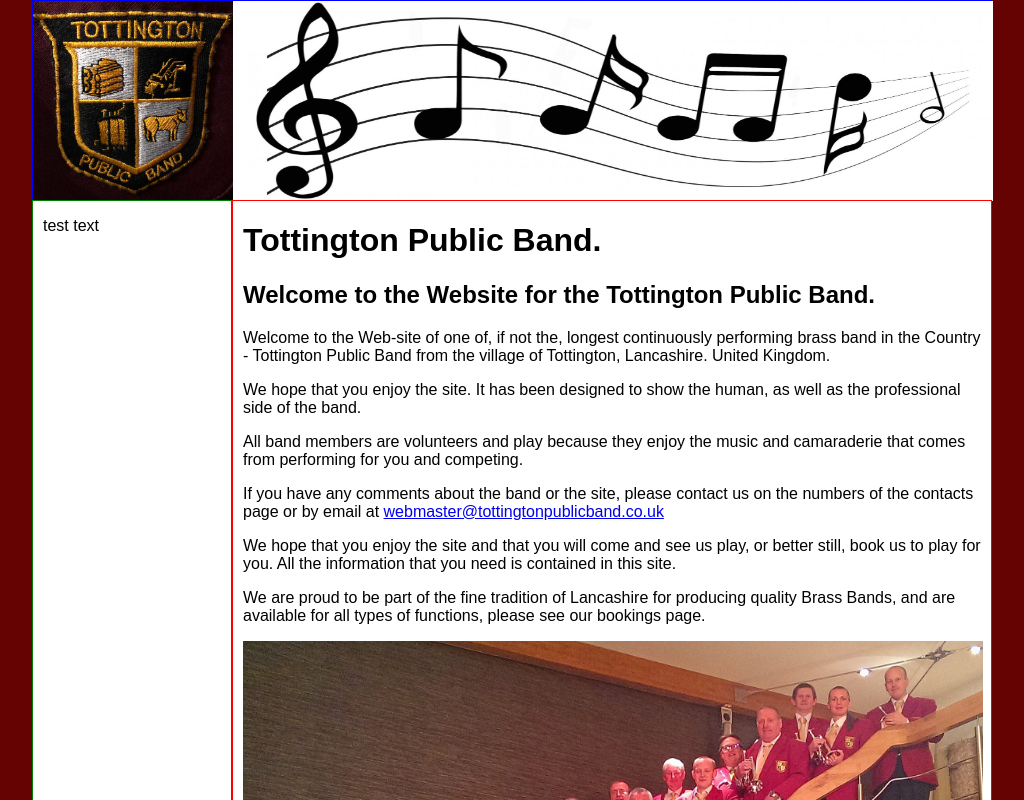
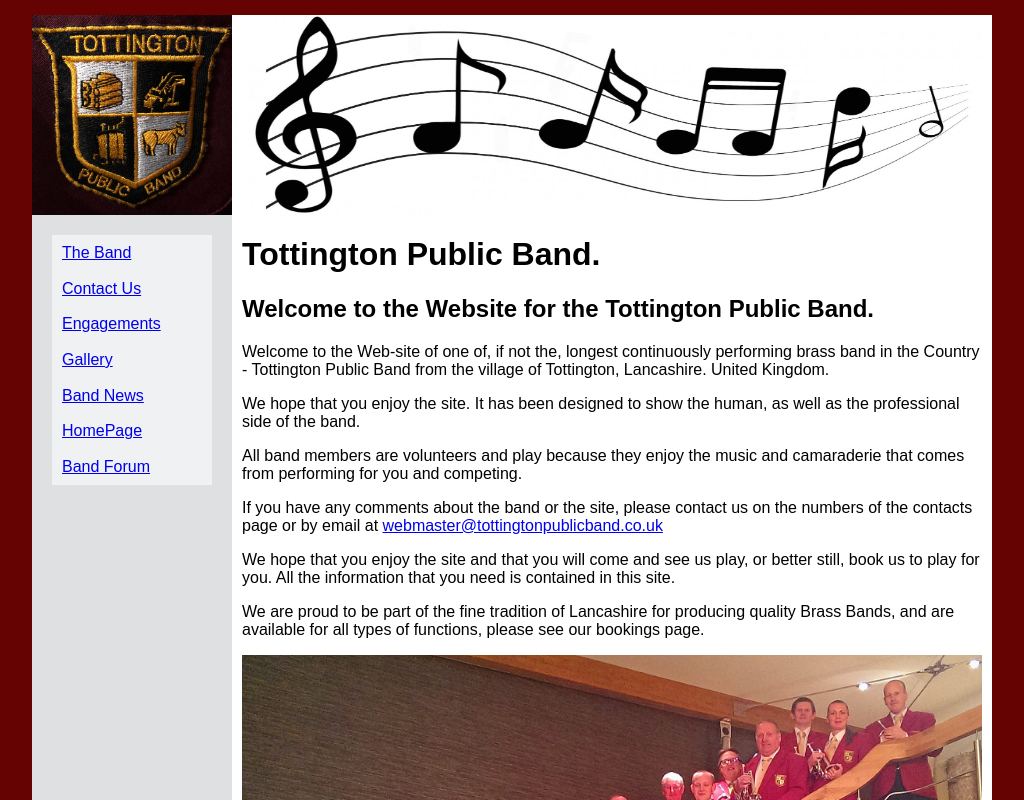
Before and after one commit to gaddes/TottyBand, a plain HTML site: page index.html in a window 1280 px wide. Shown: the top 800 px of the page, without its empty margins (128-1152 px from the left). Drawn offline with Linux system fonts and the light colour scheme.

Commit message:
Add side navigation bar.

```diff
--- a/index.html
+++ b/index.html
@@ -25,7 +25,15 @@
     <!-- Column 1 -->
 
     <div class="column_1">
-      <p>test text</p>
+      <div class="navigation-bar">
+        <span><a href="#">The Band</a></span>
+        <span><a href="#">Contact Us</a></span>
+        <span><a href="#">Engagements</a></span>
+        <span><a href="#">Gallery</a></span>
+        <span><a href="#">Band News</a></span>
+        <span><a href="#">HomePage</a></span>
+        <span><a href="#">Band Forum</a></span>
+      </div>
     </div>
 
     <!-- Column 2 -->
--- a/resources/css/style.css
+++ b/resources/css/style.css
@@ -16,9 +16,8 @@
 header {
   width: 960px;
   height: 200px;
-  margin: 0 auto 0 auto;
+  margin: 15px auto 0 auto;
   background-color: white;
-  border: 1px solid blue;
 
   display: flex;
 }
@@ -44,14 +43,26 @@
 
 .column_1 {
   width: 200px;
-  border: 1px solid green;
   padding: 0 10px 10px 10px;
+  background-color: #dee0e2;
+}
+
+.navigation-bar {
+  height: 250px;
+  width: 160px;
+  margin: 20px auto;
+  padding: 0 10px 0 10px;
+  background-color: #eff1f2;
+
+  display: flex;
+  flex-direction: column;
+  justify-content: space-around;
+  align-items: flex-start;
 }
 
 .column_2 {
   width: 760px;
   padding: 0 10px 10px 10px;
-  border: 1px solid red;
 }
 
 .column_2 img {
```
